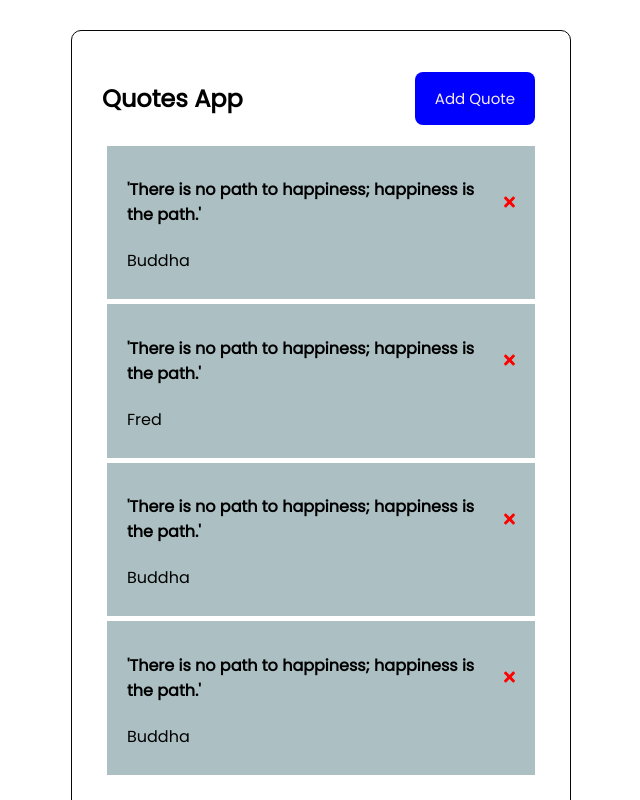
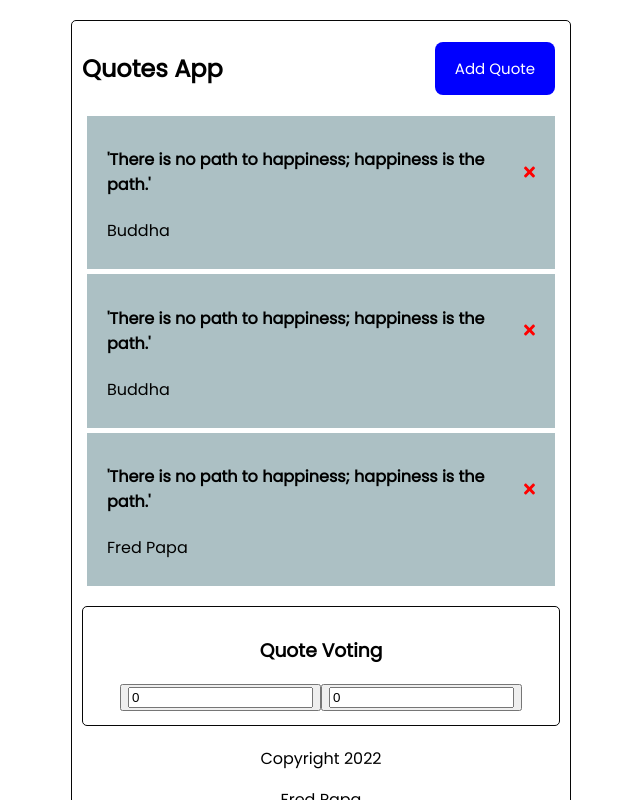
Before and after one commit to PapaFreddie/Quotes-Form, an Angular app: page / in a window 1280 px wide. Shown: the top 800 px of the page, without its empty margins (319-959 px from the left). Built offline with nearby package versions, Linux system fonts and the light colour scheme; data requests are answered from the project's data file.

Commit message:
update everything

```diff
--- a/data.json
+++ b/data.json
@@ -1,28 +1,22 @@
 {
   "quotes": [
     {
-      "id": 1,
       "text": "'There is no path to happiness; happiness is the path.'",
       "author": "Buddha",
-      "inspirational": true
+      "inspirational": false,
+      "id": 1
     },
     {
-      "id": 2,
       "text": "'There is no path to happiness; happiness is the path.'",
-      "author": "Fred",
-      "inspirational": true
+      "author": "Buddha",
+      "inspirational": true,
+      "id": 2
     },
     {
-      "id": 3,
       "text": "'There is no path to happiness; happiness is the path.'",
-      "author": "Buddha",
-      "inspirational": true
-    },
-    {
-      "id": 4,
-      "text": "'There is no path to happiness; happiness is the path.'",
-      "author": "Buddha",
-      "inspirational": true
+      "author": "Fred Papa",
+      "inspirational": false,
+      "id": 3
     }
   ]
 }
--- a/src/app/app.module.ts
+++ b/src/app/app.module.ts
@@ -13,6 +13,7 @@ import { FontAwesomeModule } from '@fortawesome/angular-fontawesome';
 import { AddQuoteComponent } from './components/add-quote/add-quote.component';
 import { AboutComponent } from './components/about/about.component';
 import { FooterComponent } from './components/footer/footer.component';
+import { VotesComponent } from './components/votes/votes.component';
 const appRoutes: Routes = [
   {
     path: '', component: QuotesComponent
@@ -32,6 +33,7 @@ const appRoutes: Routes = [
     AddQuoteComponent,
     AboutComponent,
     FooterComponent,
+    VotesComponent,
   ],
   imports: [
     BrowserModule,
--- a/src/app/components/add-quote/add-quote.component.html
+++ b/src/app/components/add-quote/add-quote.component.html
@@ -1,11 +1,11 @@
 <form (ngSubmit) = "onSubmit()"class="add-form" *ngIf = "showAddQuote">
     <div class="form-control">
         <label for="text">Quote:</label>
-        <input type="text" name="text"  [(ngModel)] = "text"  id="text" placeholder="Add Quote Here!">
+        <input type="text" name="text"  [(ngModel)] = "text"  id="text" placeholder="Add your quote here...">
     </div>
     <div class="form-control">
         <label for="text">Author Name:</label>
-        <input type="text" name="author" [(ngModel)] = "author" id="author"  placeholder="Add Author Name Here!">
+        <input type="text" name="author" [(ngModel)] = "author" id="author"  placeholder="Add  your author name here...">
     </div>
     <div class="form-control form-control-check">
         <label for="text">Inspirational?:</label>
--- a/src/app/components/add-quote/add-quote.component.ts
+++ b/src/app/components/add-quote/add-quote.component.ts
@@ -25,7 +25,7 @@ export class AddQuoteComponent implements OnInit {
   }
   onSubmit(){
     if(!this.text) {
-      alert('Please add quote to proceed!');
+      alert('Please! Add quote to proceed >>>');
       return;
     }
     const newQuote = {
--- a/src/app/components/quotes/quotes.component.html
+++ b/src/app/components/quotes/quotes.component.html
@@ -1,2 +1,3 @@
 <app-add-quote (onAddQuote) = "addQuote($event)"></app-add-quote>
 <app-quote-type (onDeleteQuote) = "deleteQuote(quote)" *ngFor = "let quote of quotes"[quote] = "quote"></app-quote-type>
+<app-votes></app-votes>
--- /dev/null
+++ b/src/app/components/votes/votes.component.css
@@ -0,0 +1,8 @@
+h3{
+    display: flex;
+    justify-content: center;
+}
+.vote{
+    display: flex;
+    justify-content: center;
+}
--- /dev/null
+++ b/src/app/components/votes/votes.component.html
@@ -0,0 +1,14 @@
+<div class="container">
+
+    <h3>Quote Voting</h3>
+    <div class="vote">
+        <button id="likebtn">
+            <i class="fa fa-thumbs-up"></i>
+            <input type="number" id="input0" value="0" name="">
+        </button>
+        <button id="dislikebtn">
+            <i class="fa fa-thumbs-down"></i>
+            <input type="number" id="input1" value="0" name="">
+        </button>
+    </div>
+</div>
--- /dev/null
+++ b/src/app/components/votes/votes.component.ts
@@ -0,0 +1,15 @@
+import { Component, OnInit } from '@angular/core';
+
+@Component({
+  selector: 'app-votes',
+  templateUrl: './votes.component.html',
+  styleUrls: ['./votes.component.css']
+})
+export class VotesComponent implements OnInit {
+
+  constructor() { }
+
+  ngOnInit(): void {
+  }
+
+}
--- a/src/styles.css
+++ b/src/styles.css
@@ -13,17 +13,17 @@ body {
 
 .container {
   max-width: 500px;
-  margin: 30px auto;
+  margin: 20px auto;
   overflow: auto;
-  min-height: 300px;
+  min-height: 120px;
   border: 1px solid rgb(7, 7, 7);
-  padding: 30px;
-  border-radius: 10px;
+  padding: 10px;
+  border-radius: 5px;
 }
 .btn {
   display: inline-block;
-  background: #000;
-  color: rgb(245, 237, 237);
+  background: rgb(10, 102, 74);
+  color: white;
   border: none;
   padding: 15px 20px;
   margin: 5px;
```
Also changed, not shown: 2 other files (tests, documents, lock files or other folders).
